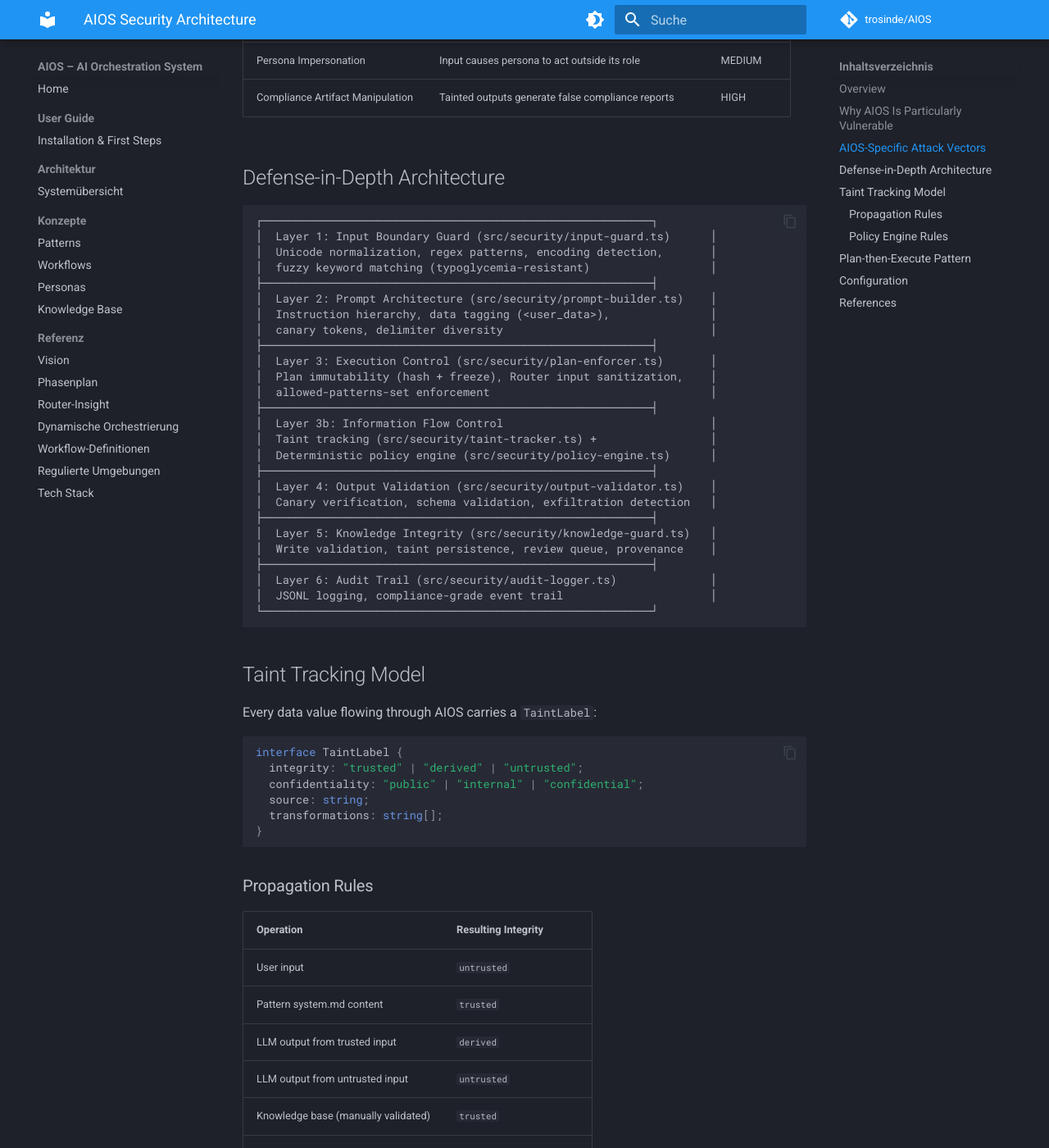
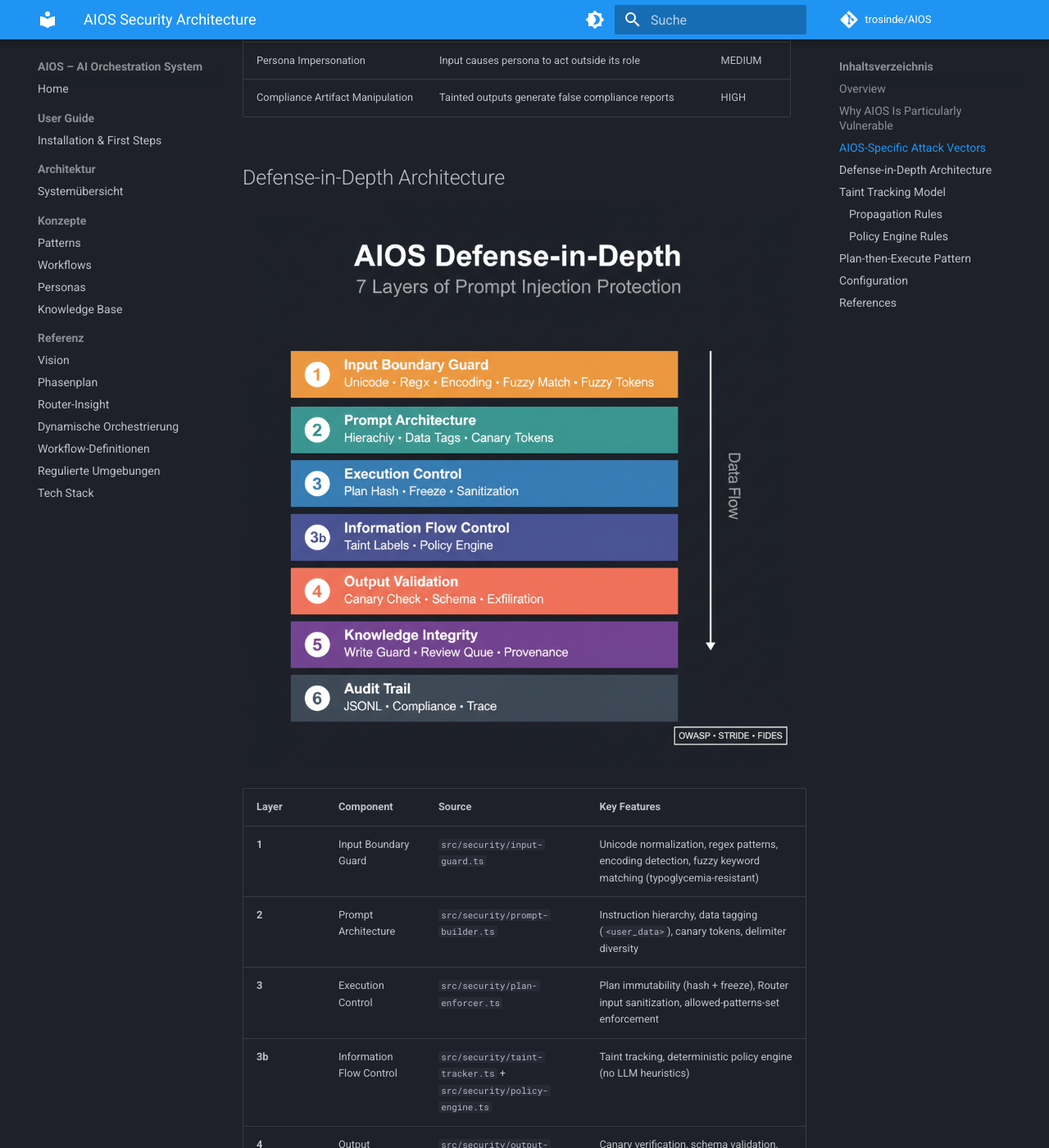
Before and after one commit to trosinde/AIOS, an MkDocs documentation site: the page built from docs/SECURITY.md, in a window 1280 px wide and 1400 px high, scrolled down 1051 px. Shown: the whole window at 82% size. Built offline with MkDocs 1.6.1 and Material for MkDocs 9.7.7, drawn with Linux system fonts in a browser that asks for light colours; comment, search, counter and statistics services are not loaded; some of the changed text lies outside the part shown.

Commit message:
docs: add visual security architecture diagram
Replace ASCII art in SECURITY.md with generated diagram + markdown table.
Add security diagram to README Security section.

Co-Authored-By: Claude Opus 4.6 (1M context) <noreply@anthropic.com>

````diff
--- a/docs/SECURITY.md
+++ b/docs/SECURITY.md
@@ -31,34 +31,17 @@ AIOS combines multiple properties that individually increase attack surface:
 
 ## Defense-in-Depth Architecture
 
-```
-┌──────────────────────────────────────────────────────────┐
-│  Layer 1: Input Boundary Guard (src/security/input-guard.ts)      │
-│  Unicode normalization, regex patterns, encoding detection,       │
-│  fuzzy keyword matching (typoglycemia-resistant)                  │
-├──────────────────────────────────────────────────────────┤
-│  Layer 2: Prompt Architecture (src/security/prompt-builder.ts)    │
-│  Instruction hierarchy, data tagging (<user_data>),               │
-│  canary tokens, delimiter diversity                               │
-├──────────────────────────────────────────────────────────┤
-│  Layer 3: Execution Control (src/security/plan-enforcer.ts)       │
-│  Plan immutability (hash + freeze), Router input sanitization,    │
-│  allowed-patterns-set enforcement                                 │
-├──────────────────────────────────────────────────────────┤
-│  Layer 3b: Information Flow Control                               │
-│  Taint tracking (src/security/taint-tracker.ts) +                 │
-│  Deterministic policy engine (src/security/policy-engine.ts)      │
-├──────────────────────────────────────────────────────────┤
-│  Layer 4: Output Validation (src/security/output-validator.ts)    │
-│  Canary verification, schema validation, exfiltration detection   │
-├──────────────────────────────────────────────────────────┤
-│  Layer 5: Knowledge Integrity (src/security/knowledge-guard.ts)   │
-│  Write validation, taint persistence, review queue, provenance    │
-├──────────────────────────────────────────────────────────┤
-│  Layer 6: Audit Trail (src/security/audit-logger.ts)              │
-│  JSONL logging, compliance-grade event trail                      │
-└──────────────────────────────────────────────────────────┘
-```
+![AIOS Security Architecture](security-architecture.png)
+
+| Layer | Component | Source | Key Features |
+|-------|-----------|--------|-------------|
+| **1** | Input Boundary Guard | `src/security/input-guard.ts` | Unicode normalization, regex patterns, encoding detection, fuzzy keyword matching (typoglycemia-resistant) |
+| **2** | Prompt Architecture | `src/security/prompt-builder.ts` | Instruction hierarchy, data tagging (`<user_data>`), canary tokens, delimiter diversity |
+| **3** | Execution Control | `src/security/plan-enforcer.ts` | Plan immutability (hash + freeze), Router input sanitization, allowed-patterns-set enforcement |
+| **3b** | Information Flow Control | `src/security/taint-tracker.ts` + `src/security/policy-engine.ts` | Taint tracking, deterministic policy engine (no LLM heuristics) |
+| **4** | Output Validation | `src/security/output-validator.ts` | Canary verification, schema validation, exfiltration detection |
+| **5** | Knowledge Integrity | `src/security/knowledge-guard.ts` | Write validation, taint persistence, review queue, provenance |
+| **6** | Audit Trail | `src/security/audit-logger.ts` | JSONL logging, compliance-grade event trail |
 
 ## Taint Tracking Model
 
````
Also changed, not shown: README.md (+2 -0 lines), docs/security-architecture.prompt.txt (added, +55 -0 lines), docs/security-architecture.png (added).
